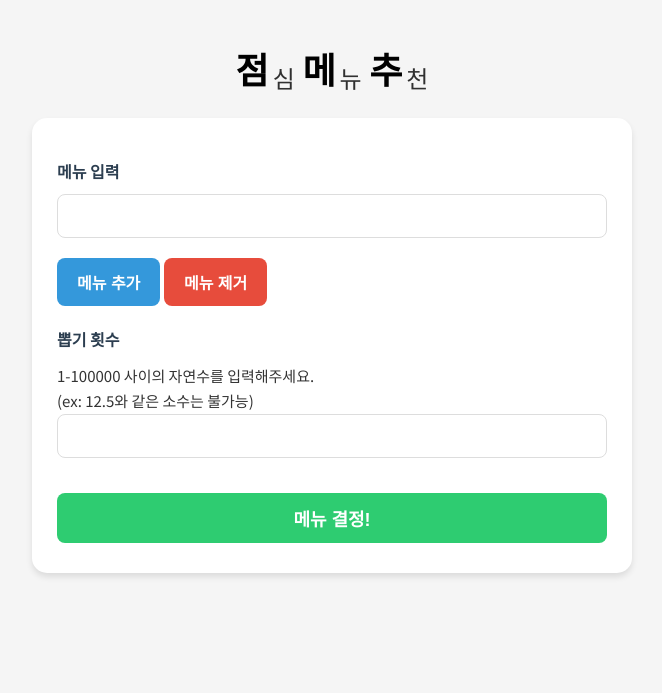
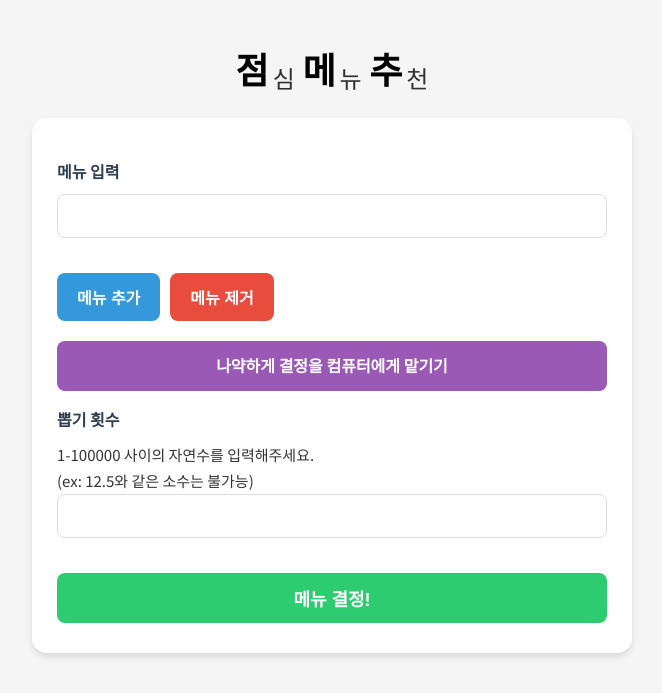
Before and after one commit to injection-attack/lunch-choice, a Flask app: page / in a window 1280 px wide. Shown: the top 693 px of the page, without its empty margins (308-970 px from the left). Run offline with Flask 2, Linux system fonts and the light colour scheme.

Commit message:
random-update

```diff
--- a/static/css/index.css
+++ b/static/css/index.css
@@ -66,6 +66,35 @@ input[type="text"], input[type="number"] {
     border-radius: 8px;
     box-sizing: border-box;
     font-size: 16px;
+}
+
+.button-group {
+    margin: 15px 0;
+    display: flex;
+    gap: 10px;
+  }
+
+span.random-choice {
+    display: block;
+    text-align: center;
+    padding: 12px 20px;
+    margin: 15px 0;
+    background-color: #9b59b6;
+    color: white;
+    border-radius: 8px;
+    cursor: pointer;
+    transition: background-color 0.3s, transform 0.1s;
+    font-weight: bold;
+    font-size: 16px;
+}
+
+span.random-choice:hover {
+    background-color: #8e44ad;
+    transform: translateY(-2px);
+}
+
+span.random-choice:active {
+    transform: translateY(0);
 }
 
 button {
--- /dev/null
+++ b/static/js/randomchoice.js
@@ -0,0 +1,32 @@
+const 대신버튼 = document.querySelector('.random-choice')
+  대신버튼.addEventListener('click', ()=>{
+    const randomMenuArray = ['김밥', '라면', '돈까스', '비빔밥', '짜장면', '덮밥', '스시', '회', '육회', '족발', '파스타', '보쌈', '칼국수', '쫄면', '마라탕', '기계에 의존하는 인간에게 영양은 사치다. 굶기.']
+
+    function getRandomElements(arr, n) {
+      const result = [];
+      const copyArr = [...arr];
+
+      while(result.length < n && copyArr.length > 0) {
+        const randomIndex = Math.floor(Math.random() * copyArr.length);
+        result.push(copyArr[randomIndex]);
+        copyArr.splice(randomIndex, 1);
+      }
+
+      return result;
+    }
+
+    let result = getRandomElements(randomMenuArray, 5) //randomMenuArray에서 5개 랜덤추출
+    const form = document.querySelector('#inputContainer')
+    form.innerHTML=`
+      <input class="list" type="text" name="items" value="${result[0]}" required>
+      <input class="list" type="text" name="items" value="${result[1]}" required>
+      <input class="list" type="text" name="items" value="${result[2]}" required>
+      <input class="list" type="text" name="items" value="${result[3]}" required>
+      <input class="list" type="text" name="items" value="${result[4]}" required>
+      `
+
+    const getRandomInt = (min, max) => Math.floor(Math.random() * (max - min + 1)) + min;
+    const 뽑기횟수입력칸 = document.querySelector('.뽑기횟수')
+    뽑기횟수입력칸.value = getRandomInt(1, 100000)
+
+  })
--- a/templates/index.html
+++ b/templates/index.html
@@ -16,9 +16,13 @@
     <div id="inputContainer">
       <input class="list" type="text" name="items" required>
     </div>
+    <div class="button-group">
+      <button type="button" id="addInput">메뉴 추가</button>
+      <button type="button" id="removeInput">메뉴 제거</button>
+    </div>
 
-    <button type="button" id="addInput">메뉴 추가</button>
-    <button type="button" id="removeInput">메뉴 제거</button>
+    <span class="random-choice">나약하게 결정을 컴퓨터에게 맡기기</span>
+
 
     <p>뽑기 횟수</p>
     <span> 1-100000 사이의 자연수를 입력해주세요.<br>(ex: 12.5와 같은 소수는 불가능) </span>
@@ -34,11 +38,10 @@
       <p>메뉴를 선택하고 있습니다...</p>
     </div>
 
-    <!-- <img src="{{ url_for('static', filename='images/loading.gif') }}" alt="로딩 중..."> -->
     <div id="resultContent"></div>
   </div>
 
-
+  <script src="{{ url_for('static', filename='js/randomchoice.js') }}"></script>
   <script>
     document.addEventListener('DOMContentLoaded', function() {
       const form = document.getElementById('menuForm');
@@ -119,9 +122,8 @@
       });
     });
 
+
   </script>
-
-
 
 </body>
 </html>
```
